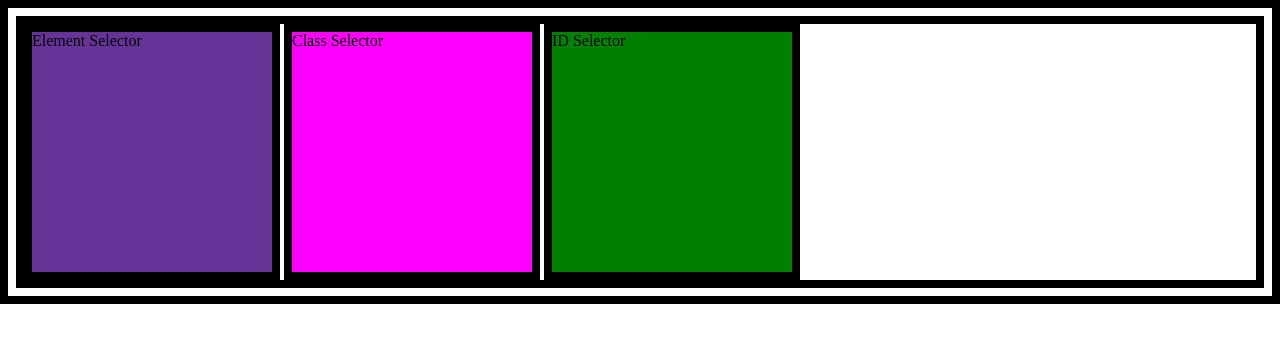
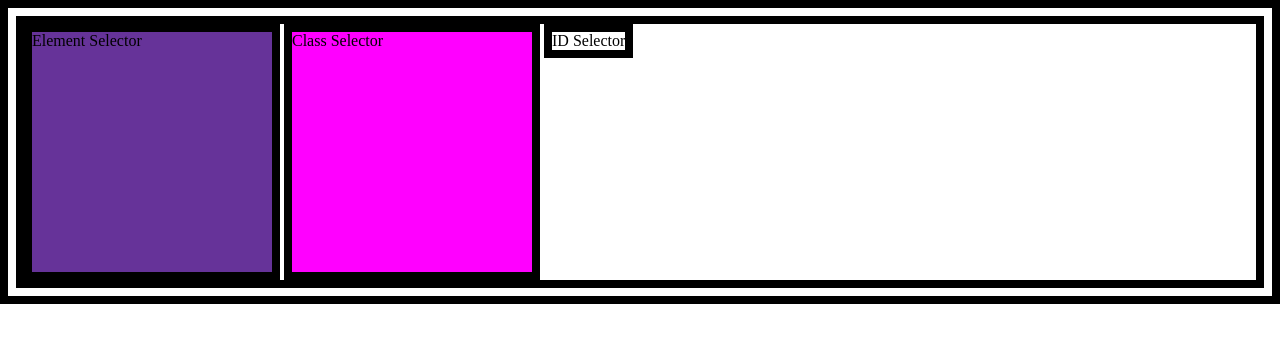
Before and after one commit to Asif9205/Lectures-8-9-10, a plain HTML site: page index.html in a window 1280 px wide. Drawn offline with Linux system fonts and the light colour scheme.

Commit message:
remove one css element

```diff
--- a/index.html
+++ b/index.html
@@ -21,13 +21,13 @@
             background-color: magenta;
             border: 0.5em solid black;
         }
-        #box-3{
+        /* #box-3{
             display: block;
             width: 15em;
             height: 15em;
             background-color: green;
             border: 0.5em solid black;
-        }
+        } */
         #border,.box-2,#box-3{
             display: inline-block;
 
```
